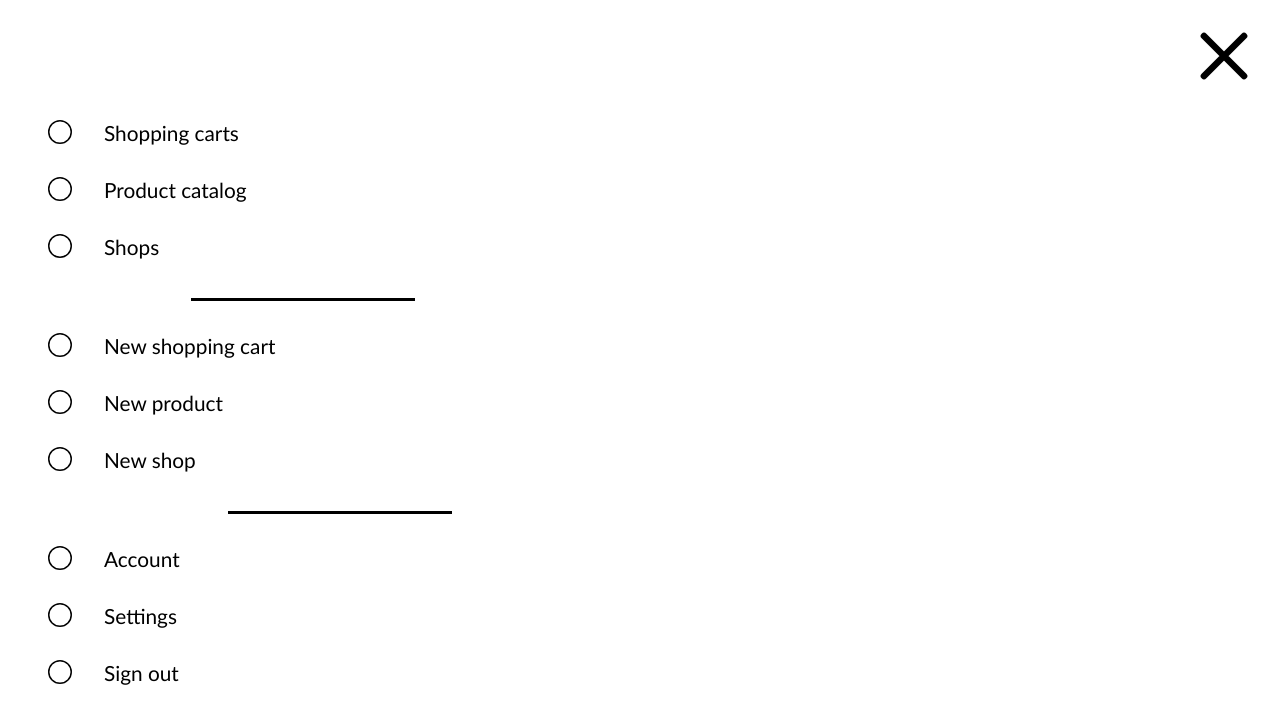
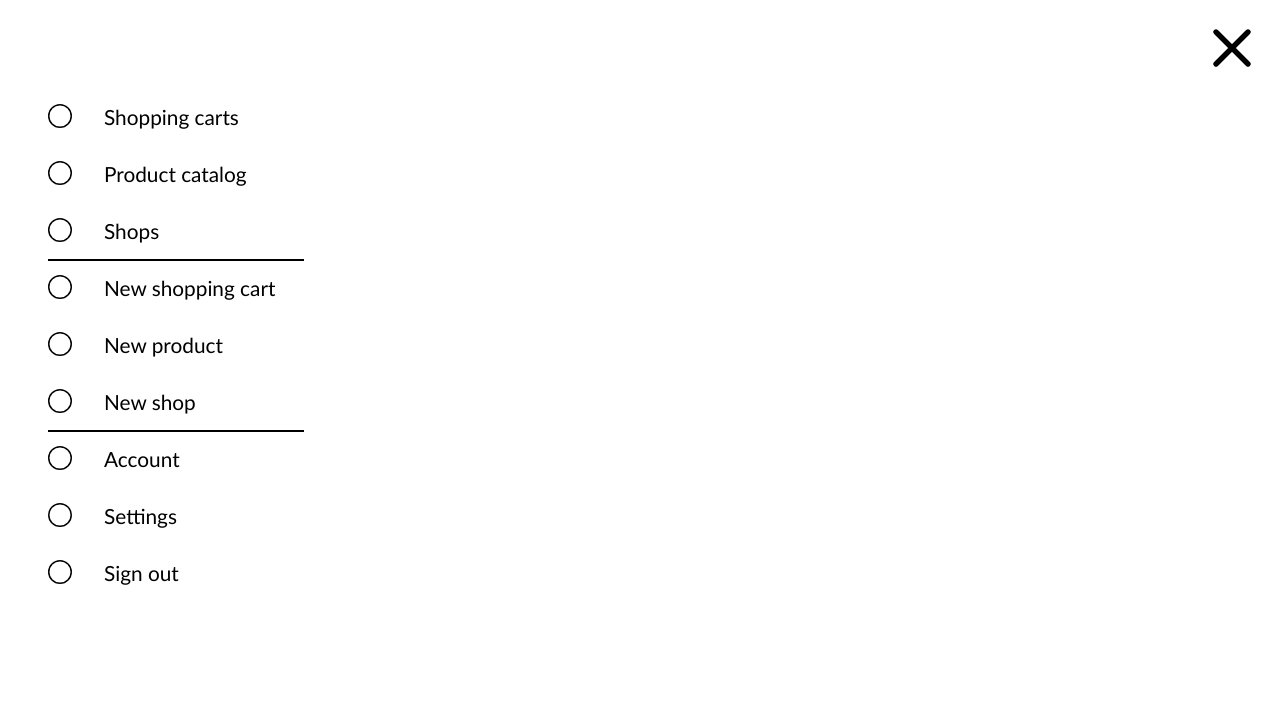
Before and after one commit to amik33/44-grupe-todo-classic, a React (Create React App) app: page /tasks in a window 1280 px wide. Shown: the top 724 px of the page. Built offline with nearby package versions, Linux system fonts and the light colour scheme.

Commit message:
Create sign out link

```diff
--- a/src/data/title.js
+++ b/src/data/title.js
@@ -31,9 +31,4 @@ export const  titleData = [
         id:8,
         title: 'Settings'
     },
-    {
-        id:9,
-        title: 'Sign out'
-    },
-
 ]
--- a/src/pages/Create.jsx
+++ b/src/pages/Create.jsx
@@ -60,11 +60,9 @@ export function Create () {
             setUsers((prev) => [...prev, newUser]);
             localStorage.setItem('users', JSON.stringify([...users, newUser]));
             navigate('/login');
-
         }
 
     }
-
 
     return (
         <div className={style.create}>
--- a/src/pages/Create.module.css
+++ b/src/pages/Create.module.css
@@ -29,7 +29,6 @@ p {
     gap: 1rem;
     padding: 2rem 3rem;
     font-size: 1.2rem;
-
 }
 .form input {
     padding: 0.3rem 0.5rem;
@@ -41,9 +40,7 @@ p {
     text-align: left;
 }
 .info {
-
     text-align: left;
-
 }
 .read {
     display: flex;
@@ -67,6 +64,24 @@ p {
     font-size: 1.3rem;
     gap: 2rem;
     padding: 0.5rem 3rem;
+}
+.dotLink {
+    display: flex;
+    align-items:flex-start;
+    justify-content: space-between;
+    padding: 1rem 0rem;
+}
+.signOut {
+    display: flex;
+    gap: 2rem;
+    color: black;
+    padding: 0.5rem 1.5rem;
+    text-decoration: none;
+    margin-left: 1.5rem;
+    user-select: none;
+}
+.signOut p {
+    font-size: 1.3rem;
 }
 .btn {
     display: inline-block;
--- a/src/pages/Login.jsx
+++ b/src/pages/Login.jsx
@@ -51,10 +51,7 @@ export function Login () {
             setUsers((prev) => [...prev, newUser]);
             localStorage.setItem('users', JSON.stringify([...users, newUser]));
             navigate('/content');
-
         }
-
-
     }
 
     return (
@@ -78,5 +75,4 @@ export function Login () {
             </form>
         </div>
     );
-
 }
--- a/src/pages/Pseudo.module.css
+++ b/src/pages/Pseudo.module.css
@@ -4,11 +4,14 @@
     font-size: 1.3rem;
     gap: 2rem;
     padding: 0.5rem 3rem;
+    position: relative;
 }
 .readTitle:not(:last-child):after {
     content: '';
-    width: 14rem;
-    height: 0.2rem;
+    width: 16rem;
+    height: 0.1rem;
     background-color:#000;
-    margin-top: 4rem;
+    position: absolute;
+    bottom: -0.6rem;
+    left: 3rem;
 }
--- a/src/pages/Tasks.jsx
+++ b/src/pages/Tasks.jsx
@@ -9,11 +9,14 @@ export function Tasks () {
     return (
         <div className={style.Create}>
             <div className={style.readTask}>
-                <Link className={style.link} to='/content'><HiOutlineX size='5rem' color='#000' /></Link>
+                <Link className={style.link} to='/content'><HiOutlineX size='4rem' color='#000' /></Link>
             </div>
             <div className={style.form}>
                 {titleData.map((title, i) => <p className={((i +1)% 3 === 0 && i !== 0) ? stylePseudo.readTitle : style.readTitle}
-                key={title.id}><BsCircle size='1.5rem' color='#000' />{title.title}</p>)}
+                key={title.id}><BsCircle  size='1.5rem' color='#000' />{title.title}</p>)}
+            </div>
+            <div className={style.dotLink}>
+                <Link className={style.signOut} to='/'><BsCircle  size='1.5rem' color='#000' /><p>Sign out</p></Link>
             </div>
         </div>
     )
```
